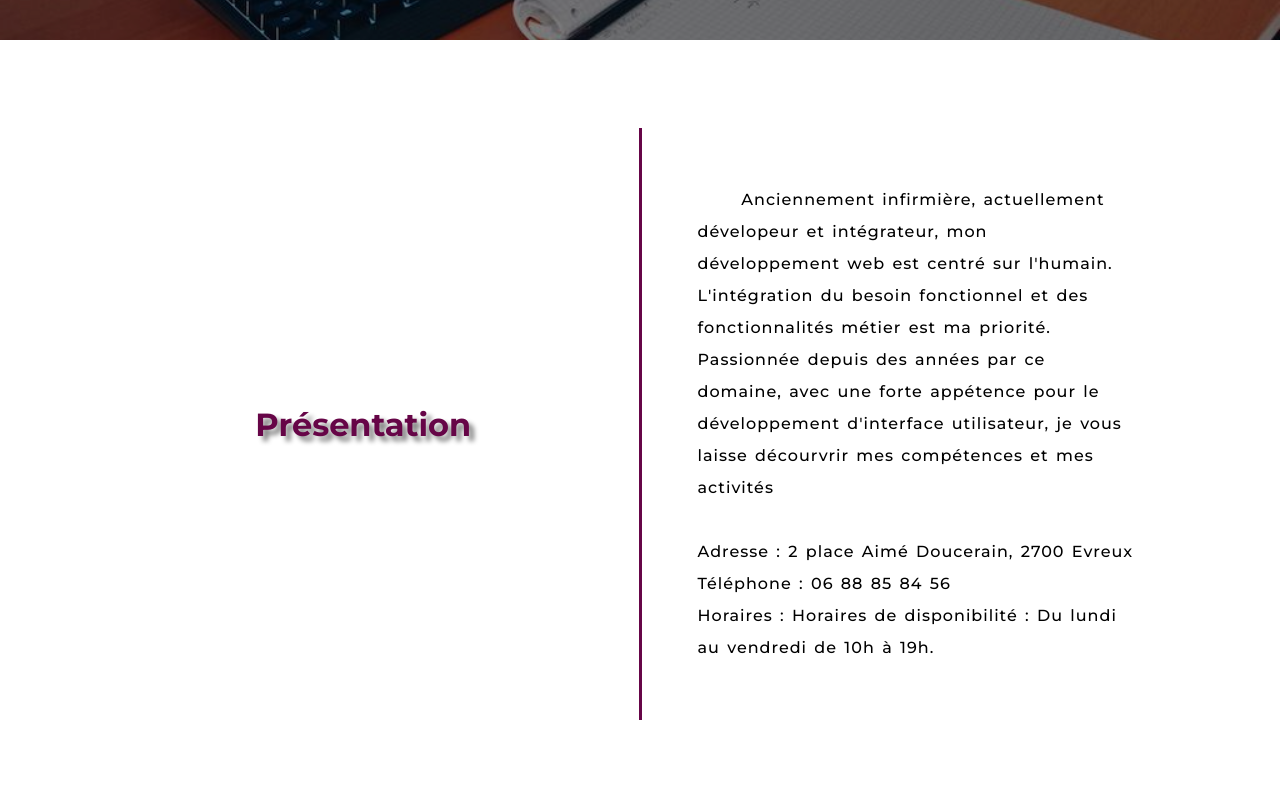
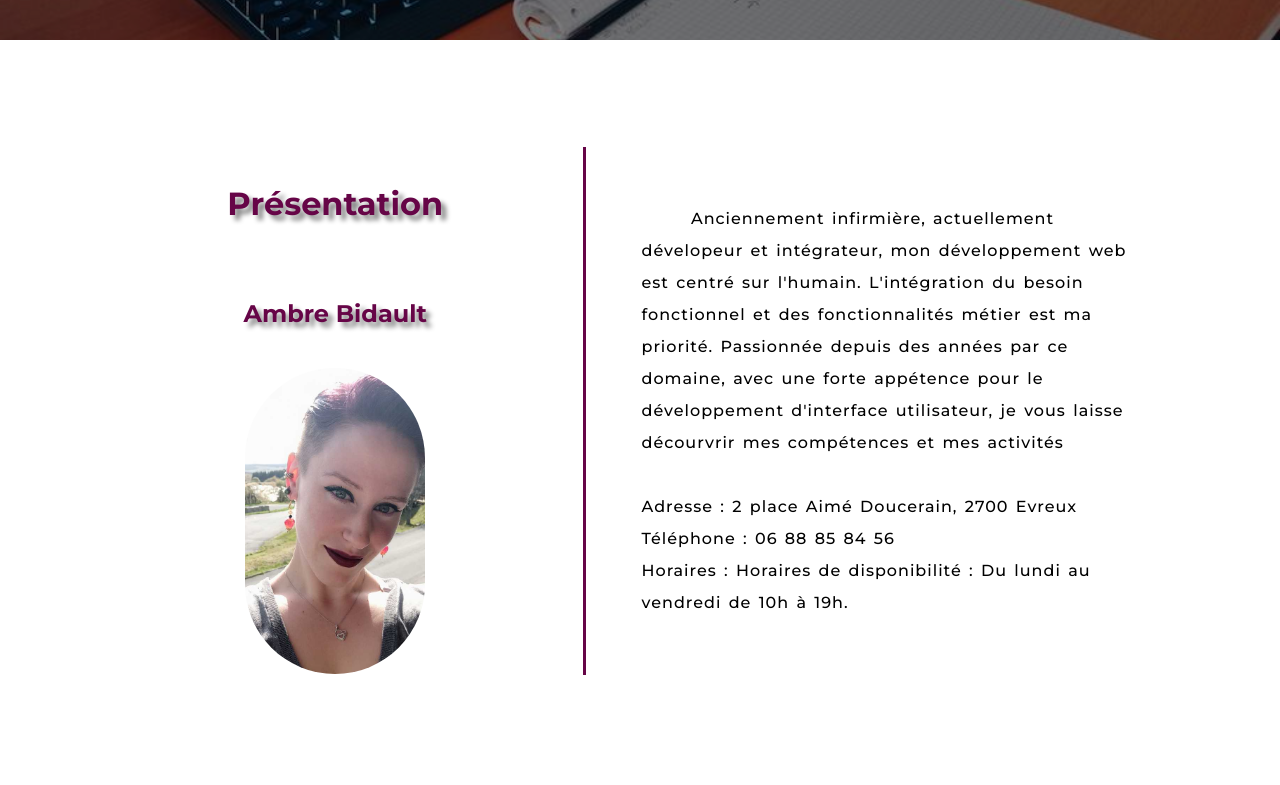
Before and after one commit to SiamSael/Portfolio, a React (Create React App) app: page / in a window 1280 px wide. Shown: the part 600-1385 px from the top of the page. Built offline with nearby package versions, Linux system fonts and the light colour scheme.

Commit message:
presentation mircodonnées

```diff
--- a/src/Sass/component/_presentation.scss
+++ b/src/Sass/component/_presentation.scss
@@ -5,6 +5,7 @@
         flex: 1 1;
         flex-direction: column;
         align-items: center;
+        align-self: center;
         line-height: 32px;
         letter-spacing: 1px;
         word-spacing: 2px;
@@ -29,3 +30,9 @@
 
     }
 }
+
+.presentation {
+    display: flex;
+    flex-direction: column;
+    flex: 1 1;
+}
--- a/src/Sass/component/_section.scss
+++ b/src/Sass/component/_section.scss
@@ -9,7 +9,6 @@
     &__title {
         display: flex;
         flex-direction: column;
-        flex: 1 1;
         align-self: center;
         text-align: center;
         font-size: 32px;
@@ -21,5 +20,30 @@
             font-size: 16px;
             margin-top: 0px;
         }
+        &--subtitle {
+            align-self: center;
+            text-align: center;
+            font-size: 24px;
+            margin: 20px;
+            color: $primary-color-element;
+            font-weight: 700;
+            @include text-shadow-title;
+            @media (max-width: 670px) {
+                font-size: 14px;
+                margin-top: 0px;
+            }
+        }
+        &--photoPresentation {
+            margin: 20px;
+            align-self: center;
+            align-items: center;
+            object-fit: cover;
+            height: fit-content;
+            width: 180px;
+            border-radius: 100px;
+            @media (max-width: 670px) {
+                flex-direction: column;
+            }
+        }
     }
 }
--- a/src/components/ModalRealisation/index.jsx
+++ b/src/components/ModalRealisation/index.jsx
@@ -1,8 +1,7 @@
 import { motion } from 'framer-motion'
 
-export default function ModalRealisation(props) {
+export default function ModalRealisation({RealisationDatas, onClose}) {
 
-    const {RealisationDatas, onClose} = props
     console.log('ok1', RealisationDatas, onClose)
     return (
         <motion.section initial={{opacity: 0}} animate={{opacity:1}} transition={{duration : 1}} className="modal">
--- a/src/components/Presentation/index.jsx
+++ b/src/components/Presentation/index.jsx
@@ -1,9 +1,14 @@
 import { motion } from 'framer-motion'
+import memin from '../../images/memin.jpg'
 
 const Presentation = (PresentationDatas) => {
     return (
         <section className="section" id="presentation">
-            <h2 className="section__title">{ PresentationDatas.title }</h2>
+            <div className="presentation">
+                <h2 className="section__title">{ PresentationDatas.title }</h2>
+                <motion.h3 initial={{opacity:0}} whileInView={{opacity:1}} transition={{duration: 0.8}}  className="section__title--subtitle" itemProp = "name" > Ambre Bidault </motion.h3>
+                <motion.img itemProp="image" className="section__title--photoPresentation" src={ memin } alt="Ambre Bidault" initial={{opacity:0}} whileInView={{opacity:1}} transition={{duration: 0.8}}/>
+            </div>
             <motion.div
                 initial={{opacity:0}} whileInView={{opacity:1}} transition={{duration: 0.8}} className="description__presentation"
                 itemScope itemType="http://schema.org/LocalBusiness">
--- a/src/utils/datas/banner.json
+++ b/src/utils/datas/banner.json
@@ -1,4 +1,4 @@
 {
     "img": "/images/desk.jpg",
-    "title" : "Ambre Bidault : développeur et intégrateur web"
+    "title" : "Développeur et intégrateur web"
 }
```
Also changed, not shown: src/components/Realisations/index.jsx (+0 -23 lines).
